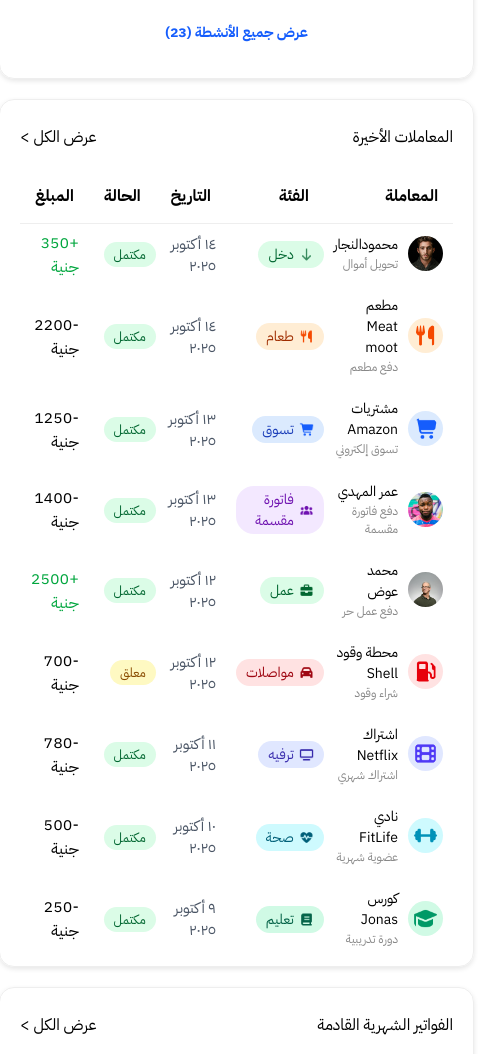
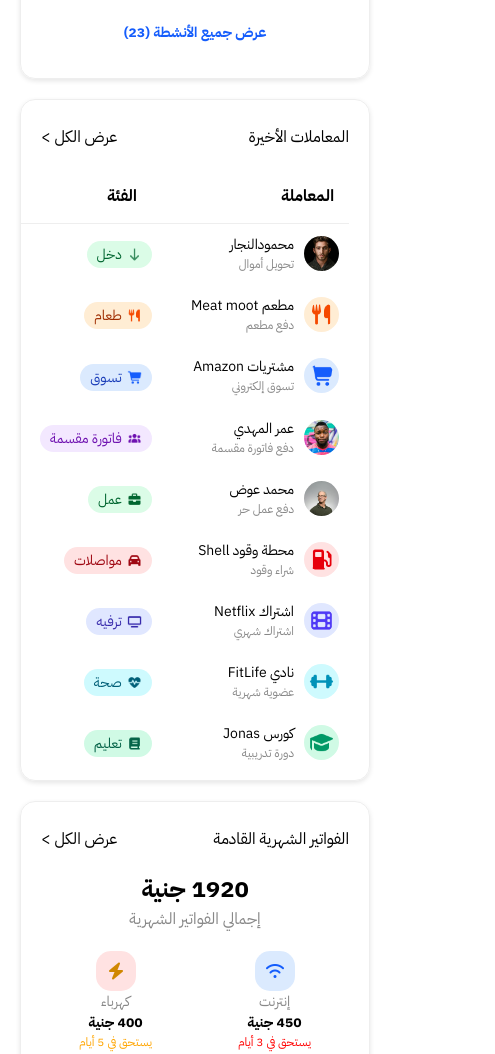
Before and after one commit to mahmoud-nabawy-23/Banking-Dashboard, a plain HTML site: page index.html in a window 390 px wide. Shown: the part 1081-2135 px from the top of the page, 495 px wide, since content can reach past the window. Drawn offline with Linux system fonts and the light colour scheme.

Commit message:
final result

```diff
--- a/style.css
+++ b/style.css
@@ -1448,4 +1448,12 @@
     height: auto;
   }
 }
+@media screen  and (max-width:460px){
+  .trans {
+    overflow-x: auto;
+  }
+  .trans table {
+    min-width: 650px;
+  }
+}
 /* End Responsove */
```
